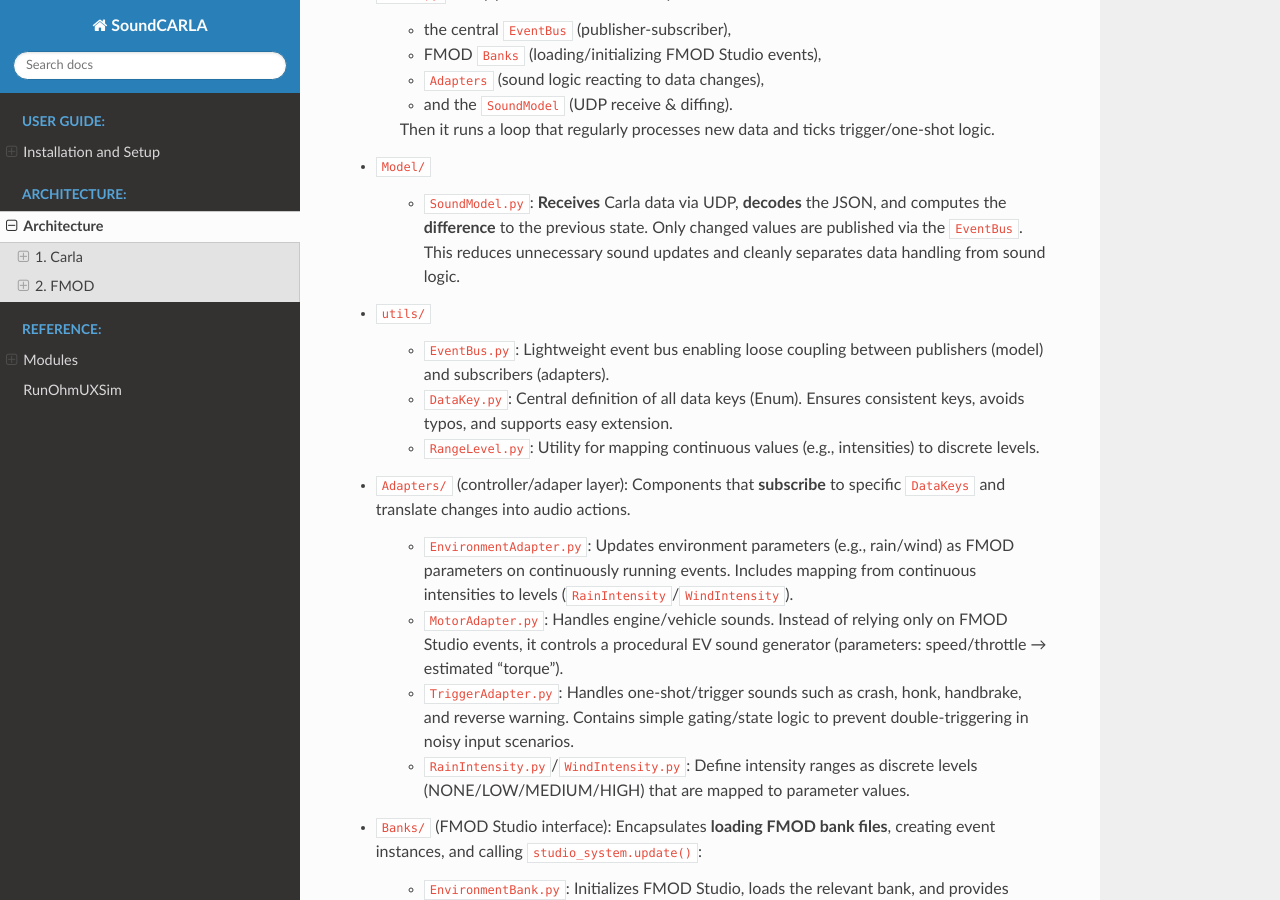
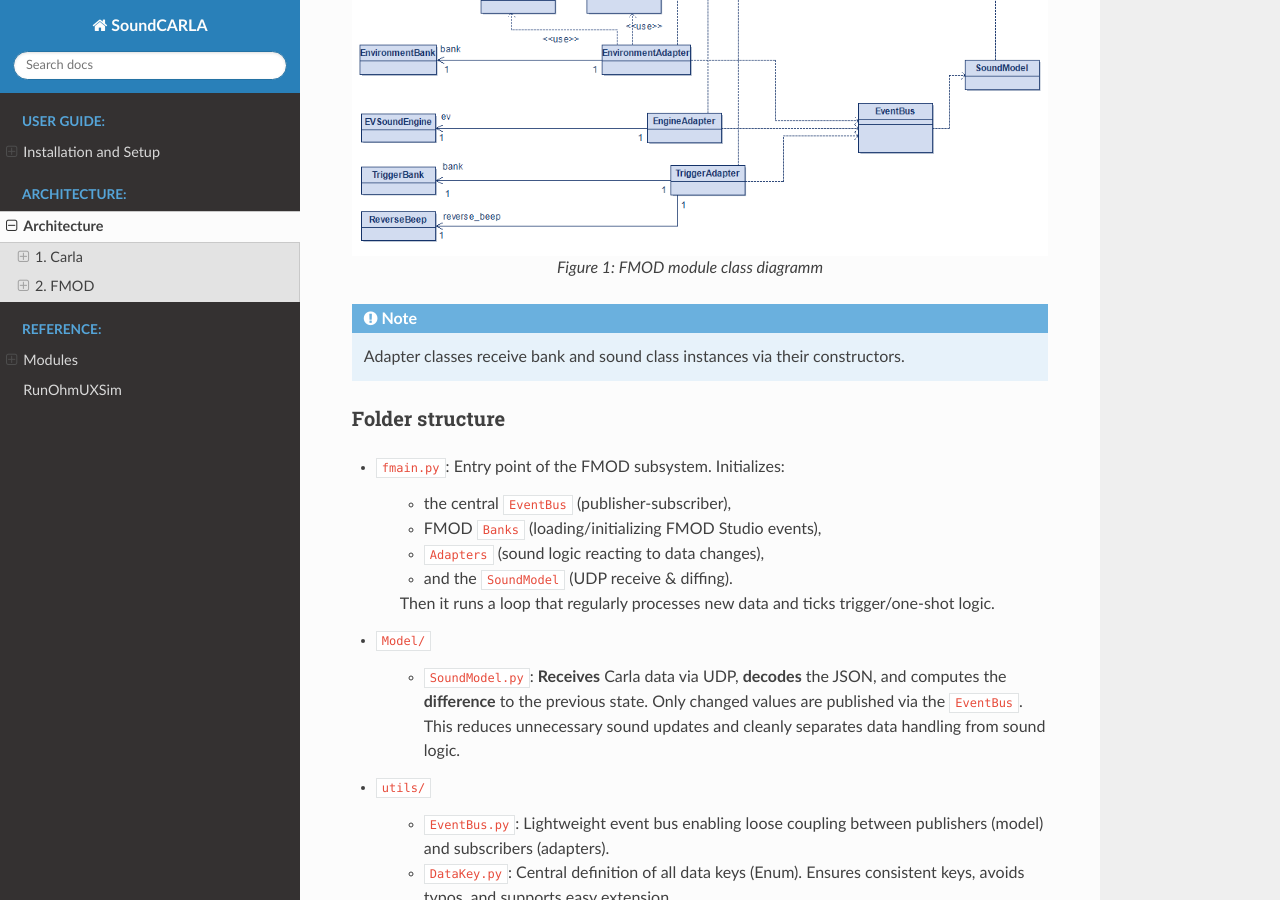
Before and after one commit to yjikong/carla-audio-engine, a Sphinx documentation site: the page built from docs/source/architecture.rst, in a window 1280 px wide and 900 px high, scrolled down 1582 px. Built offline with Sphinx 7.4.7 and the Read the Docs theme 3.1.0, drawn with Linux system fonts in a browser that asks for light colours.

Commit message:
Added class diagram to FMOD architecture and describtion

```diff
--- a/docs/source/architecture.rst
+++ b/docs/source/architecture.rst
@@ -44,6 +44,16 @@ Provide a robust and easily extensible interface between the Carla simulation an
 -------
 
 The **FMOD part** handles the actual **sound logic and audio playback**. It receives data packets sent by the Carla client (UDP/JSON), detects changes (diffing), and translates these changes into **FMOD event triggers**, **parameter updates**, or **procedurally generated sounds**. The structure is loosely based on an **MVC-style** split: *Model* (data receiving/processing), *Adapters* (logic), and *Banks/Sounds* (audio resources and playback).
+
+.. figure:: ./diagrams/fmod_class_diagramm.png
+    :align: center
+    :alt: FMOD class diagramm
+
+    Figure 1: FMOD module class diagramm
+
+.. note::
+    Adapter classes receive bank and sound class instances via their constructors.
+
 
 Folder structure
 ~~~~~~~~~~~~~~~~
```
Also changed, not shown: docs/source/diagrams/fmod_class_diagramm.png (added), 16 other files.
